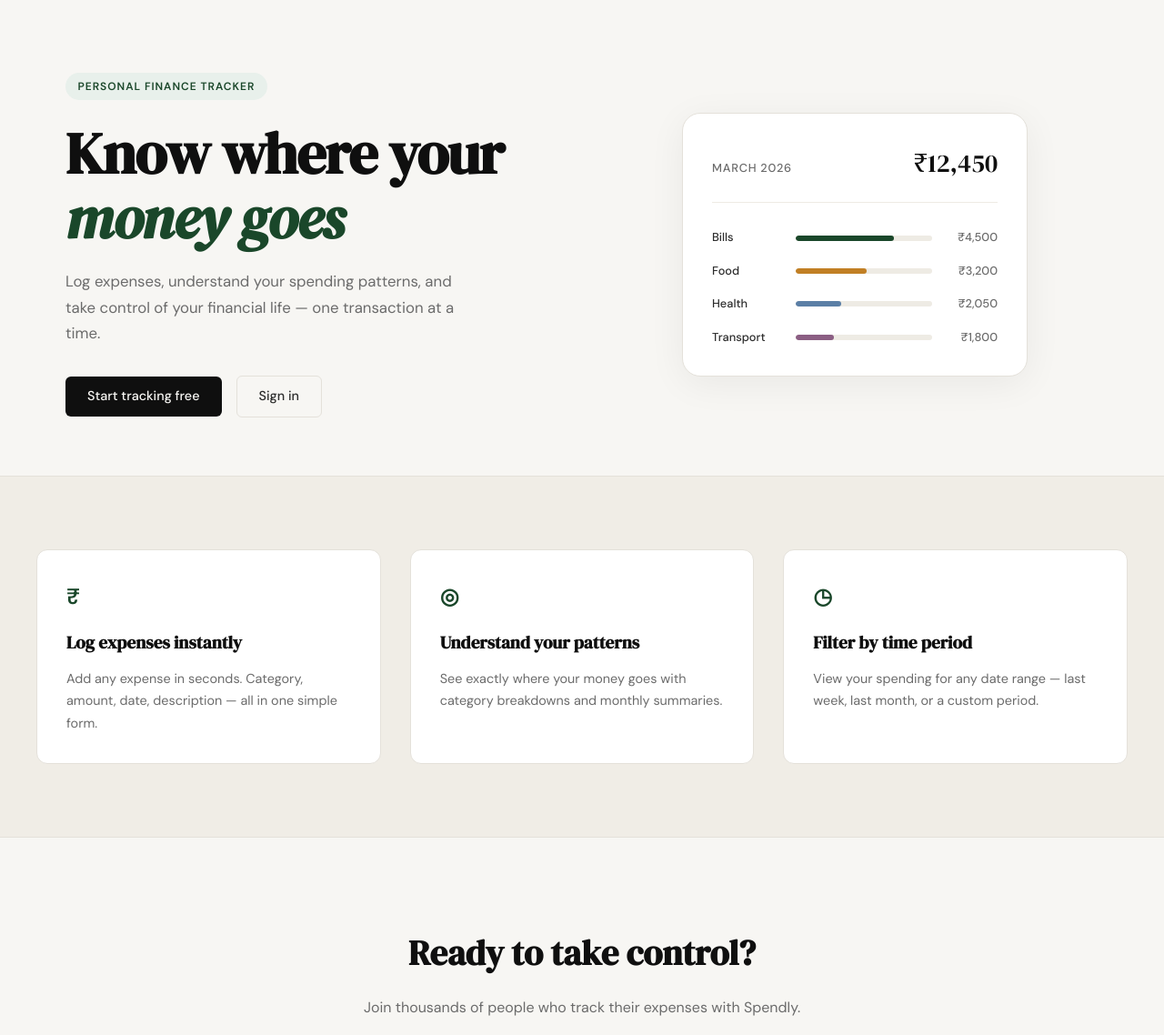
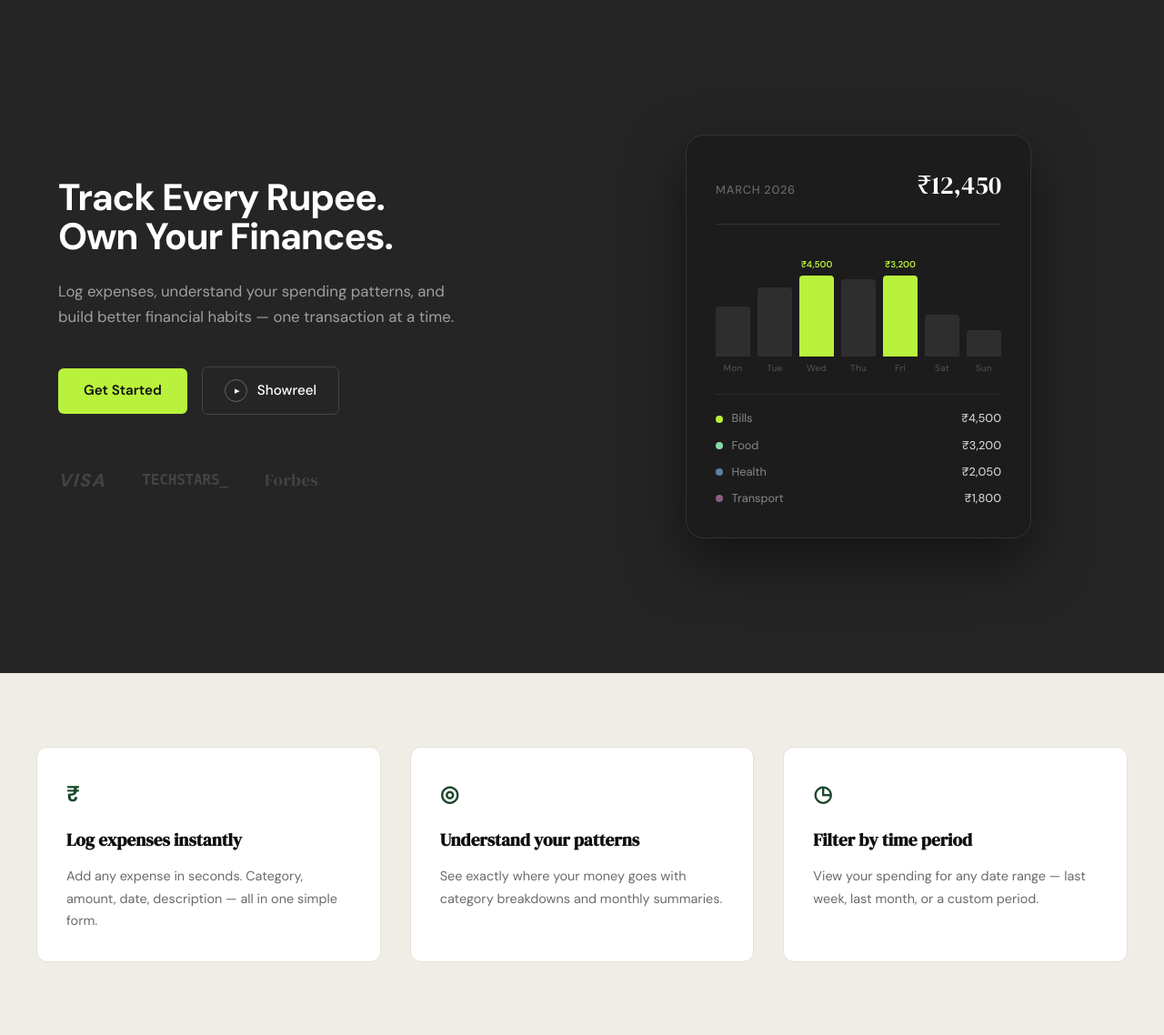
Before and after one commit to Deeakpant9759/spendly, a Flask app: page / in a window 1280 px wide. Shown: the part 61-1199 px from the top of the page at 91% size. Run offline with Flask 3, Linux system fonts and the light colour scheme.

Commit message:
landing: redesign hero section to match mockup

```diff
--- a/file.txt
+++ b/file.txt
@@ -28,7 +28,7 @@ git commit -m "landing: add terms and conditions page and route”
 Do the same as you did for the Terms and Conditions page,
 but for Privacy Policy.
 
-1. Add a new route in [app.py](http://app.py/):
+1. Add a new route in [@app.py](http://app.py/):
 GET /privacy → renders templates/privacy.html
 2. Create templates/privacy.html with generic privacy policy
 content appropriate for a personal expense tracking app.
@@ -37,6 +37,7 @@ Data Storage, Third Party Services, and Contact Us.
 Match the style of terms.html.
 3. In templates/landing.html, update the "Privacy Policy"
 footer link href from "#" to "/privacy".
+4. Make sure the appearace looks like the webstie's theme
 
 git commit -m "landing: add privacy policy page and route”
 
--- /dev/null
+++ b/static/css/landing.css
@@ -0,0 +1,237 @@
+/* ------------------------------------------------------------------ */
+/* Hero — dark edition (landing page only)                             */
+/* ------------------------------------------------------------------ */
+
+.hero {
+    background: #252525;
+    max-width: 100%;
+    margin: 0;
+    padding: 5rem 5vw;
+    min-height: calc(100vh - 60px);
+    display: grid;
+    grid-template-columns: 1fr 1fr;
+    gap: 4rem;
+    align-items: center;
+}
+
+.hero-title {
+    font-family: var(--font-body);
+    font-size: clamp(2rem, 3.2vw, 3.2rem);
+    font-weight: 700;
+    line-height: 1.05;
+    letter-spacing: -0.03em;
+    color: #ffffff;
+    margin-bottom: 1.5rem;
+}
+
+.hero-subtitle {
+    font-size: 1.05rem;
+    color: #a0a0a0;
+    line-height: 1.7;
+    max-width: 460px;
+    margin-bottom: 2.5rem;
+}
+
+.hero-actions {
+    display: flex;
+    gap: 1rem;
+    align-items: center;
+    flex-wrap: wrap;
+}
+
+/* Get Started button */
+.btn-hero-primary {
+    display: inline-block;
+    background: #b9f23c;
+    color: #111111;
+    padding: 0.8rem 1.75rem;
+    border-radius: var(--radius-sm);
+    font-family: var(--font-body);
+    font-size: 0.95rem;
+    font-weight: 600;
+    text-decoration: none;
+    transition: background 0.2s;
+}
+
+.btn-hero-primary:hover { background: #caff52; }
+
+/* Showreel button */
+.btn-hero-showreel {
+    display: inline-flex;
+    align-items: center;
+    gap: 0.65rem;
+    background: transparent;
+    color: #ffffff;
+    padding: 0.8rem 1.5rem;
+    border-radius: var(--radius-sm);
+    border: 1px solid #444;
+    font-family: var(--font-body);
+    font-size: 0.95rem;
+    font-weight: 500;
+    text-decoration: none;
+    transition: border-color 0.2s;
+}
+
+.btn-hero-showreel:hover { border-color: #888; }
+
+.showreel-icon {
+    display: inline-flex;
+    align-items: center;
+    justify-content: center;
+    width: 1.6rem;
+    height: 1.6rem;
+    border-radius: 50%;
+    border: 1px solid #666;
+    font-size: 0.45rem;
+    color: #ffffff;
+    flex-shrink: 0;
+    padding-left: 2px; /* optical centering of play triangle */
+}
+
+/* Brand logos */
+.hero-brands {
+    display: flex;
+    align-items: center;
+    gap: 2.5rem;
+    margin-top: 3.5rem;
+}
+
+.brand-logo {
+    color: #444;
+    font-weight: 700;
+    letter-spacing: 0.04em;
+    text-transform: uppercase;
+    font-size: 1rem;
+}
+
+.brand-visa {
+    font-size: 1.25rem;
+    font-style: italic;
+    letter-spacing: 0.08em;
+}
+
+.brand-techstars {
+    font-family: monospace;
+    letter-spacing: -0.01em;
+}
+
+.brand-forbes {
+    font-family: var(--font-display);
+    font-size: 1.15rem;
+    text-transform: none;
+    font-weight: 400;
+}
+
+/* Mock card — dark theme */
+.hero .mock-card {
+    background: #1c1c1c;
+    border-color: #333;
+    box-shadow: 0 24px 64px rgba(0, 0, 0, 0.5);
+}
+
+.hero .mock-card-header {
+    border-bottom-color: #333;
+}
+
+.hero .mock-label { color: #666; }
+.hero .mock-total { color: #ffffff; }
+
+/* Vertical bar chart */
+.chart-wrap {
+    padding: 0.5rem 0 0.25rem;
+}
+
+.chart-bars {
+    display: flex;
+    align-items: flex-end;
+    gap: 0.5rem;
+    height: 130px;
+}
+
+.chart-col {
+    flex: 1;
+    display: flex;
+    flex-direction: column;
+    align-items: center;
+    justify-content: flex-end;
+    gap: 0.35rem;
+    height: 100%;
+}
+
+.chart-bar {
+    width: 100%;
+    background: #2e2e2e;
+    border-radius: 4px 4px 0 0;
+    transition: height 0.6s ease;
+}
+
+.chart-bar-hi {
+    background: #b9f23c;
+}
+
+.chart-day {
+    font-size: 0.62rem;
+    color: #555;
+    letter-spacing: 0.03em;
+}
+
+.chart-tip {
+    font-size: 0.62rem;
+    font-weight: 600;
+    color: #b9f23c;
+    white-space: nowrap;
+    margin-bottom: -0.1rem;
+}
+
+/* Category legend below chart */
+.mock-legend {
+    margin-top: 1rem;
+    display: flex;
+    flex-direction: column;
+    gap: 0.55rem;
+    border-top: 1px solid #2a2a2a;
+    padding-top: 1rem;
+}
+
+.mock-legend-row {
+    display: flex;
+    align-items: center;
+    gap: 0.6rem;
+}
+
+.legend-dot {
+    width: 8px;
+    height: 8px;
+    border-radius: 50%;
+    flex-shrink: 0;
+}
+
+.legend-cat {
+    flex: 1;
+    font-size: 0.8rem;
+    color: #888;
+}
+
+.legend-amt {
+    font-size: 0.8rem;
+    font-weight: 500;
+    color: #ccc;
+}
+
+/* ------------------------------------------------------------------ */
+/* Responsive                                                          */
+/* ------------------------------------------------------------------ */
+
+@media (max-width: 900px) {
+    .hero {
+        grid-template-columns: 1fr;
+        padding: 3rem 1.5rem;
+        min-height: auto;
+        text-align: center;
+    }
+
+    .hero-subtitle { max-width: 100%; }
+    .hero-actions  { justify-content: center; }
+    .hero-brands   { justify-content: center; }
+    .hero-visual   { display: none; }
+}
--- a/templates/landing.html
+++ b/templates/landing.html
@@ -1,24 +1,32 @@
 {% extends "base.html" %}
 
 {% block title %}Spendly — Track Every Rupee{% endblock %}
+
+{% block head %}
+<link href="https://fonts.googleapis.com/css2?family=DM+Sans:wght@700&display=swap" rel="stylesheet">
+<link rel="stylesheet" href="{{ url_for('static', filename='css/landing.css') }}">
+{% endblock %}
 
 {% block content %}
 
 <section class="hero">
     <div class="hero-inner">
-        <div class="hero-badge">Personal Finance Tracker</div>
-        <h1 class="hero-title">
-            Know where your<br>
-            <em>money goes</em>
-        </h1>
+        <h1 class="hero-title">Track Every Rupee.<br>Own Your Finances.</h1>
         <p class="hero-subtitle">
             Log expenses, understand your spending patterns,
-            and take control of your financial life —
-            one transaction at a time.
+            and build better financial habits — one transaction at a time.
         </p>
         <div class="hero-actions">
-            <a href="{{ url_for('register') }}" class="btn-primary">Start tracking free</a>
-            <a href="{{ url_for('login') }}" class="btn-ghost">Sign in</a>
+            <a href="{{ url_for('register') }}" class="btn-hero-primary">Get Started</a>
+            <a href="#" class="btn-hero-showreel">
+                <span class="showreel-icon">&#9654;</span>
+                Showreel
+            </a>
+        </div>
+        <div class="hero-brands">
+            <span class="brand-logo brand-visa">VISA</span>
+            <span class="brand-logo brand-techstars">techstars_</span>
+            <span class="brand-logo brand-forbes">Forbes</span>
         </div>
     </div>
     <div class="hero-visual">
@@ -27,34 +35,60 @@
                 <span class="mock-label">March 2026</span>
                 <span class="mock-total">₹12,450</span>
             </div>
-            <div class="mock-bars">
-                <div class="mock-bar-row">
-                    <span class="mock-cat">Bills</span>
-                    <div class="mock-bar-track">
-                        <div class="mock-bar" style="width: 72%"></div>
+            <div class="chart-wrap">
+                <div class="chart-bars">
+                    <div class="chart-col">
+                        <div class="chart-bar" style="height: 42%"></div>
+                        <span class="chart-day">Mon</span>
                     </div>
-                    <span class="mock-amt">₹4,500</span>
+                    <div class="chart-col">
+                        <div class="chart-bar" style="height: 58%"></div>
+                        <span class="chart-day">Tue</span>
+                    </div>
+                    <div class="chart-col">
+                        <span class="chart-tip">₹4,500</span>
+                        <div class="chart-bar chart-bar-hi" style="height: 82%"></div>
+                        <span class="chart-day">Wed</span>
+                    </div>
+                    <div class="chart-col">
+                        <div class="chart-bar" style="height: 65%"></div>
+                        <span class="chart-day">Thu</span>
+                    </div>
+                    <div class="chart-col">
+                        <span class="chart-tip">₹3,200</span>
+                        <div class="chart-bar chart-bar-hi" style="height: 72%"></div>
+                        <span class="chart-day">Fri</span>
+                    </div>
+                    <div class="chart-col">
+                        <div class="chart-bar" style="height: 35%"></div>
+                        <span class="chart-day">Sat</span>
+                    </div>
+                    <div class="chart-col">
+                        <div class="chart-bar" style="height: 22%"></div>
+                        <span class="chart-day">Sun</span>
+                    </div>
                 </div>
-                <div class="mock-bar-row">
-                    <span class="mock-cat">Food</span>
-                    <div class="mock-bar-track">
-                        <div class="mock-bar mock-bar-2" style="width: 52%"></div>
-                    </div>
-                    <span class="mock-amt">₹3,200</span>
+            </div>
+            <div class="mock-legend">
+                <div class="mock-legend-row">
+                    <span class="legend-dot" style="background:#b9f23c"></span>
+                    <span class="legend-cat">Bills</span>
+                    <span class="legend-amt">₹4,500</span>
                 </div>
-                <div class="mock-bar-row">
-                    <span class="mock-cat">Health</span>
-                    <div class="mock-bar-track">
-                        <div class="mock-bar mock-bar-3" style="width: 33%"></div>
-                    </div>
-                    <span class="mock-amt">₹2,050</span>
+                <div class="mock-legend-row">
+                    <span class="legend-dot" style="background:#89d9a8"></span>
+                    <span class="legend-cat">Food</span>
+                    <span class="legend-amt">₹3,200</span>
                 </div>
-                <div class="mock-bar-row">
-                    <span class="mock-cat">Transport</span>
-                    <div class="mock-bar-track">
-                        <div class="mock-bar mock-bar-4" style="width: 28%"></div>
-                    </div>
-                    <span class="mock-amt">₹1,800</span>
+                <div class="mock-legend-row">
+                    <span class="legend-dot" style="background:#5b7fa6"></span>
+                    <span class="legend-cat">Health</span>
+                    <span class="legend-amt">₹2,050</span>
+                </div>
+                <div class="mock-legend-row">
+                    <span class="legend-dot" style="background:#8b5e83"></span>
+                    <span class="legend-cat">Transport</span>
+                    <span class="legend-amt">₹1,800</span>
                 </div>
             </div>
         </div>
```
